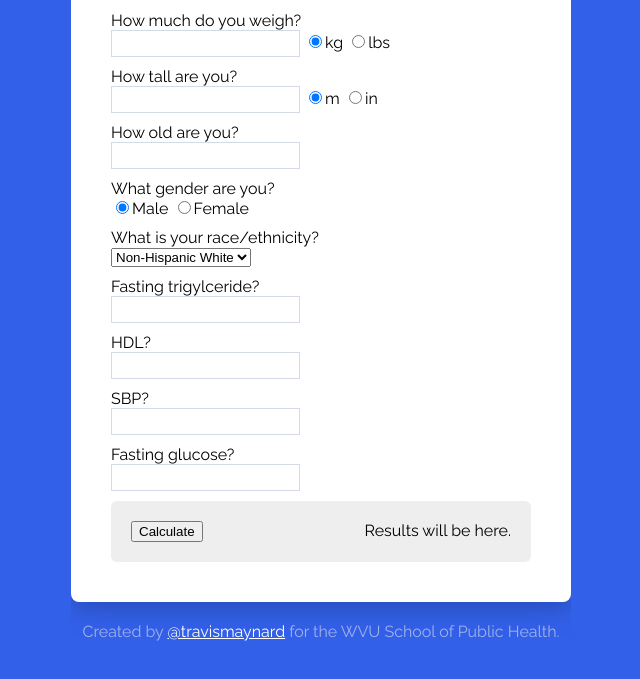
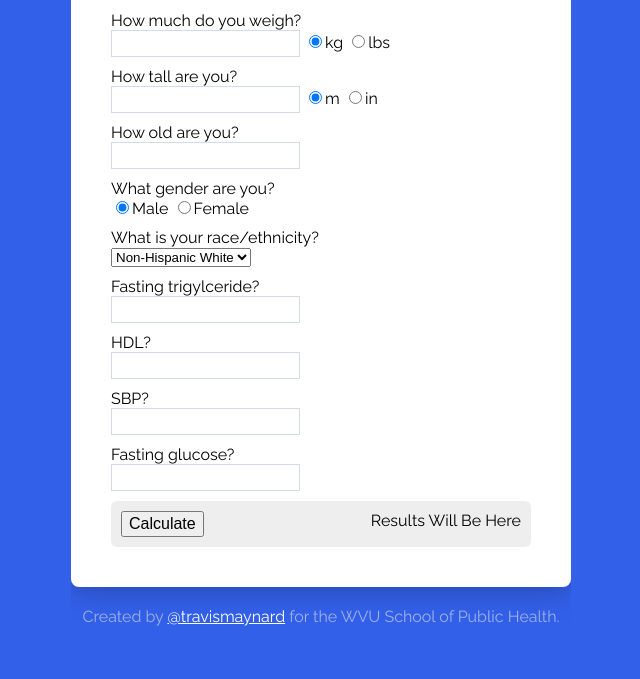
Before and after one commit to travm/ZMI, a plain HTML site: page index.html in a window 1280 px wide. Shown: the part 119-798 px from the top of the page, without its empty margins (319-959 px from the left). Drawn offline with nearby package versions, Linux system fonts and the light colour scheme.

Commit message:
Cleaned up JS comments and small CSS changes.

```diff
--- a/index.html
+++ b/index.html
@@ -9,11 +9,14 @@
     <link href='http://fonts.googleapis.com/css?family=Raleway:400,900' rel='stylesheet' type='text/css'>
 </head>
 <body>
+
     <article id="container">
+
         <header>
             <h1 id="title">ZMI</h1>
             <p id="subtitle">A JavaScript BMI Z-Score &amp; MetS Score Calculator</p>
         </header>
+
         <section>
             <form>
 
@@ -80,15 +83,17 @@
 
                 <div id="calculateWrap">
                     <button id="calculate">Calculate</button>
-                    <div id="result">Results will be here.</div>
+                    <div id="result">Results Will Be Here</div>
                 </div>
 
             </form>
 
+        </section>
 
+        <footer>
             <div id="credits">Created by <a href="http://twitter.com/travismaynard">@travismaynard</a> for the WVU School of Public Health.</div>
+        </footer>
 
-        </section>
     </article>
 
     <script type="text/javascript" src='js/main.js'></script>
--- a/js/bmi.js
+++ b/js/bmi.js
@@ -19,8 +19,7 @@ function findUnit(unit) {
     return output;
 }
 
-// RENDER SELECTED UNIT
-
+// Calculate BMI after inputs have been converted
 function calculateBMI(weight, weightUnit, height, heightUnit) {
 
     // Log BMI data to the console for reference
@@ -28,7 +27,7 @@ function calculateBMI(weight, weightUnit, height, heightUnit) {
     console.log("Weight: " + weight + weightUnit);
     console.log("Height: " + height + heightUnit);
 
-    // Init Variables
+    // Initialize variables
     var w;
     var h;
 
@@ -59,5 +58,4 @@ function calculateBMI(weight, weightUnit, height, heightUnit) {
         return result;
     }
 
-
 }
--- a/main.css
+++ b/main.css
@@ -22,8 +22,8 @@ form {padding:40px; background:#fff; border-radius:8px; box-shadow:0 0 30px #234
 #sbpWrap {}
 #glucoseWrap {}
 
-#calculateWrap {padding:20px; background:#eee; border-radius:6px; overflow:hidden;}
-#calculateWrap button {float:left;}
+#calculateWrap {padding:10px; background:#eee; border-radius:6px; overflow:hidden;}
+#calculateWrap button {font-size:1em; margin:0; padding:2px 6px; float:left;}
 #result {float:right;}
 
 /* FOOTER LAYOUT */
@@ -31,7 +31,7 @@ form {padding:40px; background:#fff; border-radius:8px; box-shadow:0 0 30px #234
 #credits a {color:#fff;}
 
 /* VALIDATION */
-.field-validation-error {color:#f00; margin:10px 0 0 0; padding:10px; background:#FCF0AD; display:block;}
+.field-validation-error {text-align:center; margin:10px 0 0 0; padding:10px; background:#FCF0AD; border-radius:3px; display:block;}
 .field-validation-valid {display:none;}
 .input-validation-error {border:0px solid #f00; background:#fee;}
 .validation-summary-errors {font-weight:bold; color:#f00; display:block;}
```
Also changed, not shown: js/mets-score.js (+2 -9 lines), js/process-csv.js (+1 -22 lines), js/z-score.js (+7 -5 lines).
